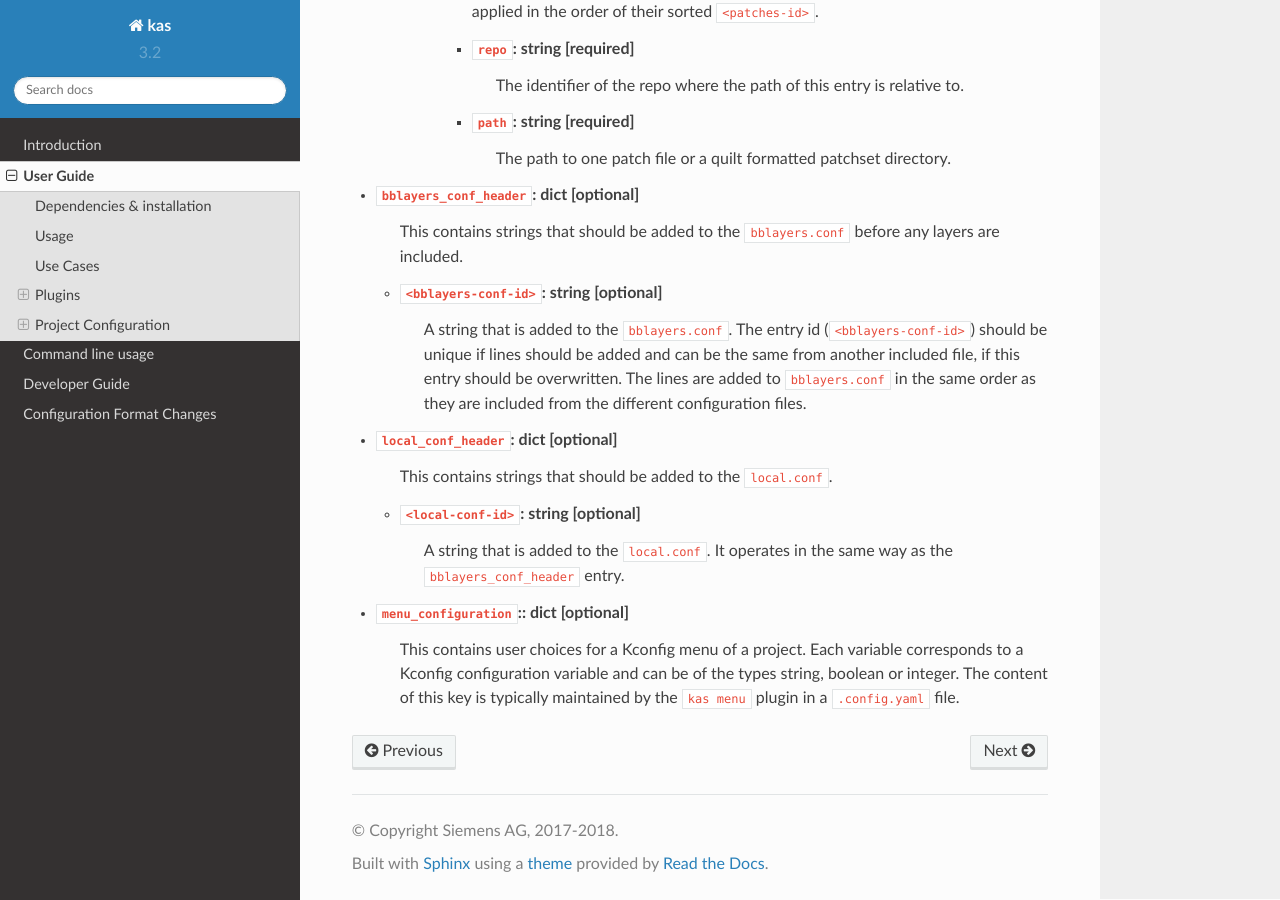
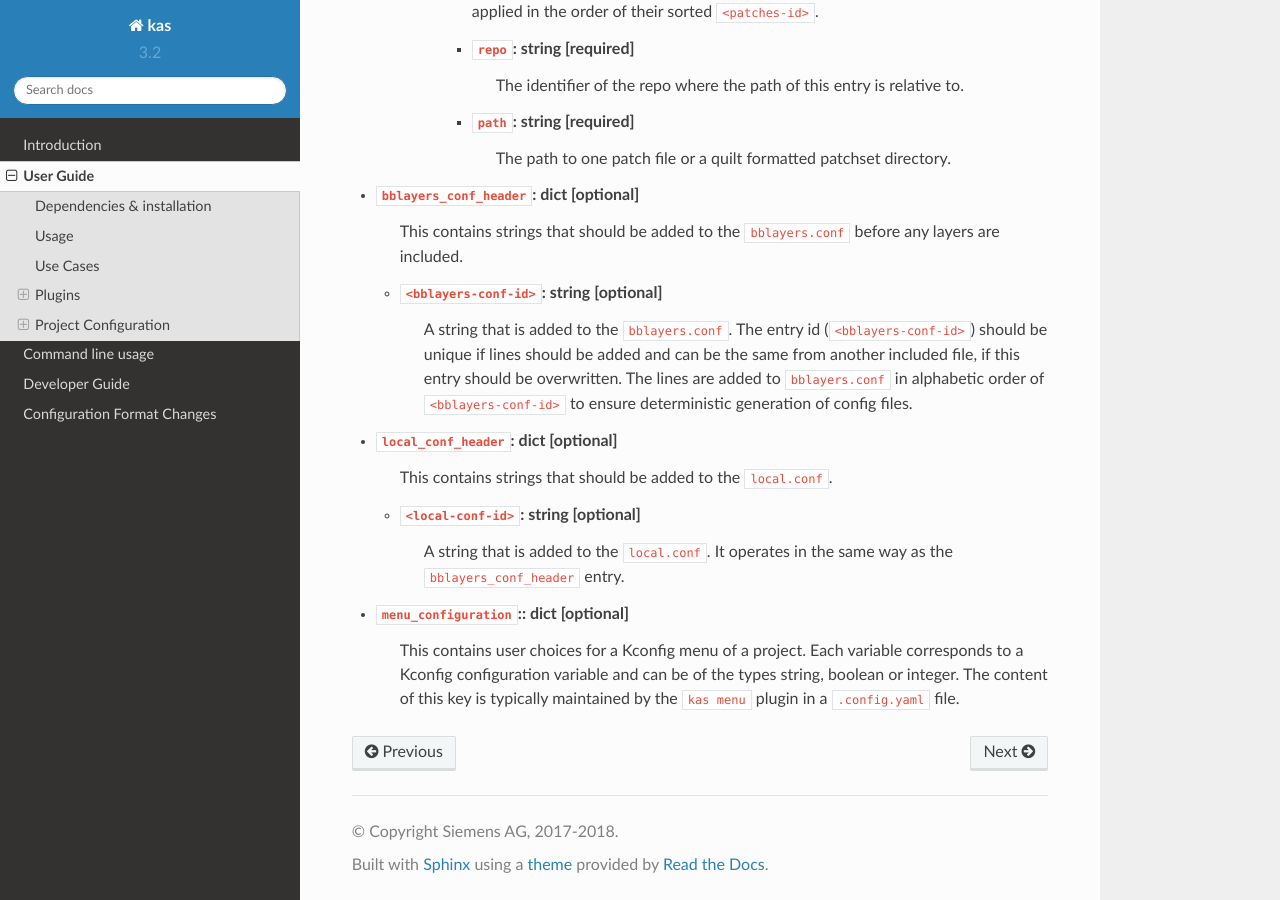
Before and after one commit to siemens/kas, a Sphinx documentation site: the page built from docs/userguide.rst, in a window 1280 px wide and 900 px high, scrolled down 9317 px. Built offline with Sphinx 7.4.7 and the Read the Docs theme 2.0.0, drawn with Linux system fonts in a browser that asks for light colours.

Commit message:
doc: Fix description of bblayers_conf_header and local_conf_header
For a long time already (c9326cc1edc9), the documentation suggests a
different ordering of entries generated by *_conf_header than we
actually create. Finally fix this.

Signed-off-by: Jan Kiszka <jan.kiszka@siemens.com>

```diff
--- a/docs/userguide.rst
+++ b/docs/userguide.rst
@@ -463,8 +463,9 @@ Configuration reference
       A string that is added to the ``bblayers.conf``. The entry id
       (``<bblayers-conf-id>``) should be unique if lines should be added and
       can be the same from another included file, if this entry should be
-      overwritten. The lines are added to ``bblayers.conf`` in the same order
-      as they are included from the different configuration files.
+      overwritten. The lines are added to ``bblayers.conf`` in alphabetic order
+      of ``<bblayers-conf-id>`` to ensure deterministic generation of config
+      files.
 
 * ``local_conf_header``: dict [optional]
     This contains strings that should be added to the ``local.conf``.
```
